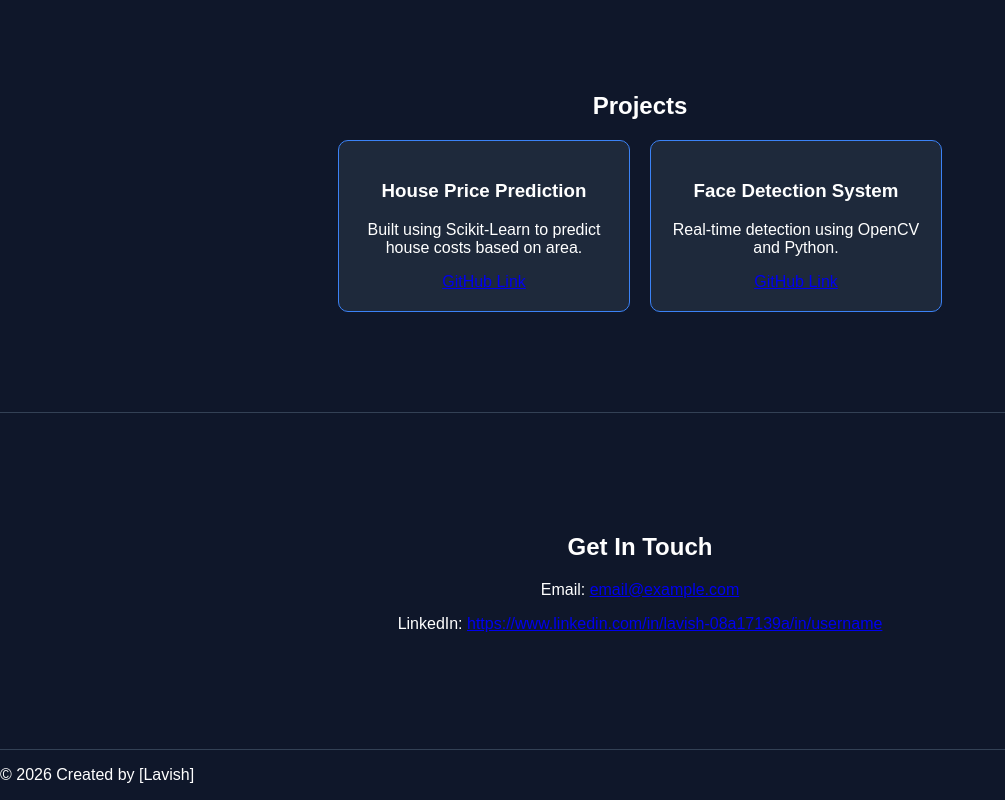
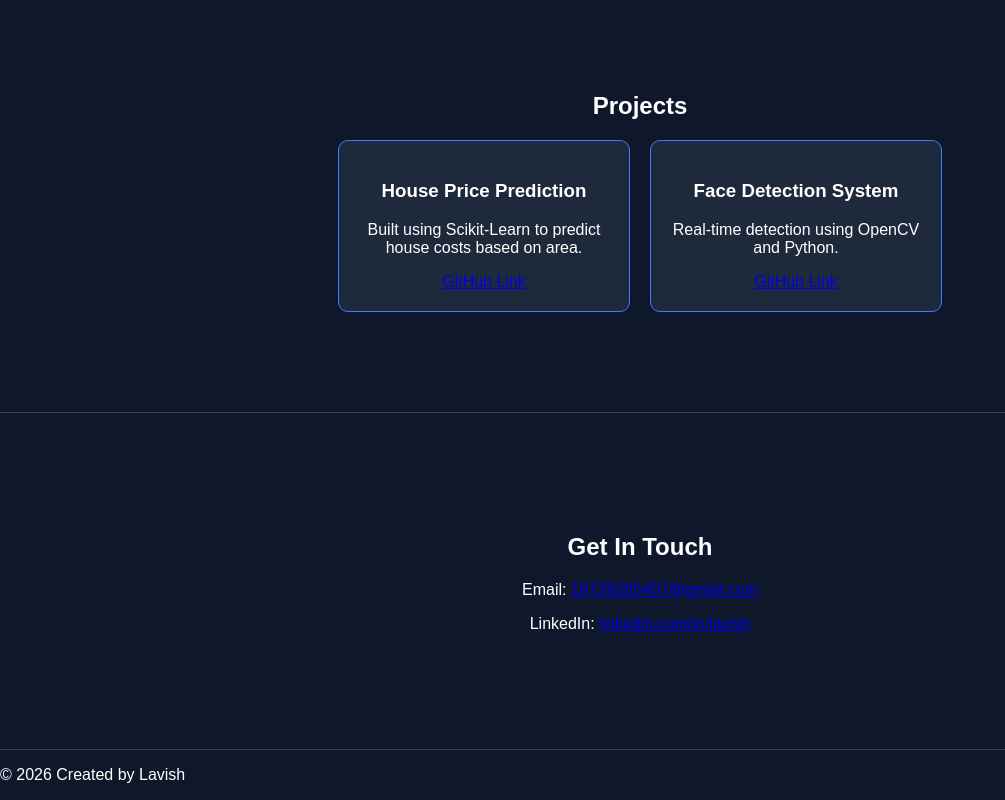
Before and after one commit to l9729285407-ship-it/my-portfolio, a plain HTML site: page index.html in a window 1280 px wide. Shown: the part 1061-1861 px from the top of the page, without its empty margins (0-1005 px from the left). Drawn offline with Linux system fonts and the light colour scheme.

Commit message:
Add files via upload

```diff
--- a/index.html
+++ b/index.html
@@ -55,13 +55,11 @@
     </section>
 
     <section id="contact">
-        <h2>Get In Touch</h2>
-        <p>Email: <a href="mailto:l9729285407@gmail.com">email@example.com</a></p>
-        <p>LinkedIn: <a href="#">https://www.linkedin.com/in/lavish-08a17139a/in/username</a></p>
-    </section>
+    <h2>Get In Touch</h2>
+    <p>Email: <a href="mailto:19729285407@gmail.com">19729285407@gmail.com</a></p>
+    <p>LinkedIn: <a href="https://www.linkedin.com/in/lavish-08a17139a">linkedin.com/in/lavish</a></p>
+</section>
 
-    <footer>
-        <p>© 2026 Created by [Lavish]</p>
-    </footer>
-</body>
-</html>
+<footer>
+    <p>© 2026 Created by Lavish</p>
+</footer>
```
